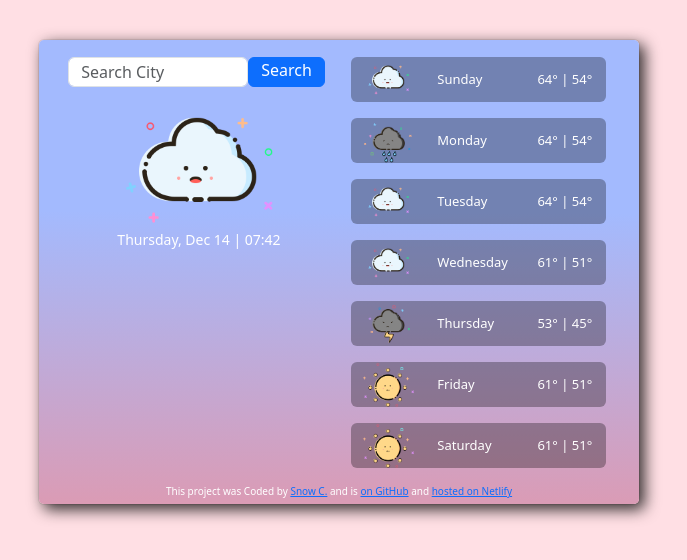
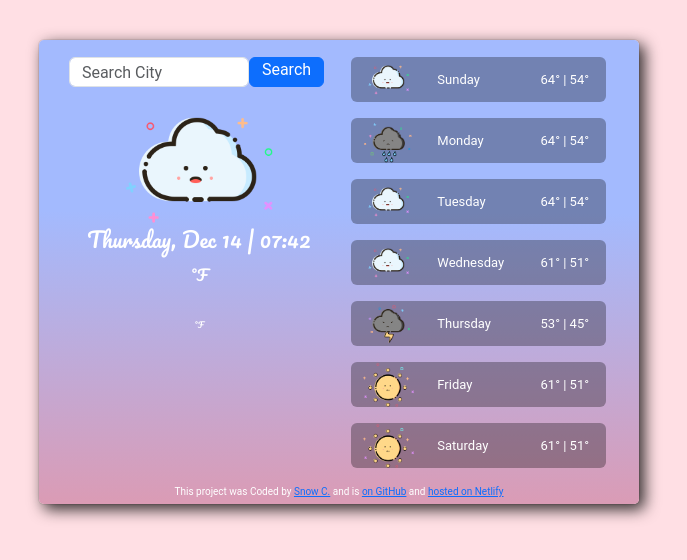
Before and after one commit to monoaii/weather-project, a plain HTML site: page index.html in a window 1280 px wide. Shown: the whole page, without its empty margins (301-988 px from the left). Drawn offline with nearby package versions, Linux system fonts and the light colour scheme; no server answers.

Commit message:
Add fonts

```diff
--- a/index.html
+++ b/index.html
@@ -4,6 +4,10 @@
     <meta charset="UTF-8" />
     <meta name="viewport" content="width=device-width, initial-scale=1.0" />
     <script src="https://unpkg.com/axios/dist/axios.min.js"></script>
+     <link
+      href="https://fonts.googleapis.com/css2?family=Pacifico&family=Pixelify+Sans&display=swap"
+      rel="stylesheet"
+    />
     <title>Weather App</title>
     <link
       href="https://cdn.jsdelivr.net/npm/bootstrap@5.3.2/dist/css/bootstrap.min.css"
@@ -40,11 +44,17 @@
                     alt="cloudy icon"
                     class="current-weather-icon">
               <div class="current-weather-card-body">
-                <h1 id="current-city"></h1>
-                <h4 id="current-date-and-time" class="current-time">Saturday, October 4 | 20:09</h4>
-                <h2 id="current-temperature"></h2>
-                <h3 id="current-condition-des"></h3>
-                <h4 id="feels-like-temp"></h4>
+                <div id="current-city"></div>
+                <div id="current-date-and-time" class="current-time">Saturday, October 4 | 20:09</div>
+                <div class = "current-temperature">
+                  <div id="current-temperature"></div>
+                  <div id="weather-app-temp-unit">°F</div>
+                </div>
+                <div id="current-condition-des"></div>
+                <div class="feels-like-temp">
+                  <div id="feels-like-temp"></div>
+                  <div id="feels-like-temp-unit">°F</div>
+                </div>
               </div>
             </div>
 
--- a/src/index.js
+++ b/src/index.js
@@ -47,10 +47,10 @@ function updateWeatherData(response) {
 
   cityElement.innerHTML = response.data.city;
   conditionDescriptionElement.innerHTML = response.data.condition.description;
-  temperatureElement.innerHTML = `${Math.round(temperature)}°F`;
+  temperatureElement.innerHTML = `${Math.round(temperature)}`;
   feelsLike.innerHTML = `Feels Like ${Math.round(
     response.data.temperature.feels_like
-  )}°F`;
+  )}`;
 }
 
 //make api call and update temperature interface
--- a/src/styles.css
+++ b/src/styles.css
@@ -1,5 +1,6 @@
 body {
   background: rgba(255, 192, 203, 0.5);
+  font-family: "Roboto", sans-serif;
 }
 
 .container {
@@ -35,6 +36,7 @@ body {
 }
 
 .current-weather-card {
+  font-family: "Pacifico", cursive;
   text-align: center;
   margin-left: 20px;
 }
@@ -47,22 +49,51 @@ body {
   color: white;
 }
 
-h1 {
-  font-size: 50px;
+#current-city {
+  font-family: "Pacifico", cursive;
+  font-size: 40px;
   margin-top: -30px;
 }
 
-h2 {
-  font-size: 38px;
-  margin-bottom: 5px;
+#current-date-and-time {
+  font-size: 21px;
 }
 
-h3 {
-  font-size: 20px;
+.current-temperature {
+  display: flex;
+  font-family: "Pacifico", cursive;
+  justify-content: center;
+  align-items: center;
+  height: 50px;
+  margin-bottom: 6px;
 }
 
-h4 {
-  font-size: 14px;
+#current-temperature {
+  font-size: 50px;
+}
+
+#weather-app-temp-unit {
+  font-size: 15px;
+  margin-top: -10px;
+}
+
+#current-condition-des {
+  font-size: 21px;
+}
+
+.feels-like-temp {
+  display: flex;
+  justify-content: center;
+}
+
+#feels-like-temp {
+  font-size: 17px;
+  margin-top: 5px;
+}
+
+#feels-like-temp-unit {
+  font-size: 8px;
+  margin-top: 8px;
 }
 
 .weather-icon {
```
